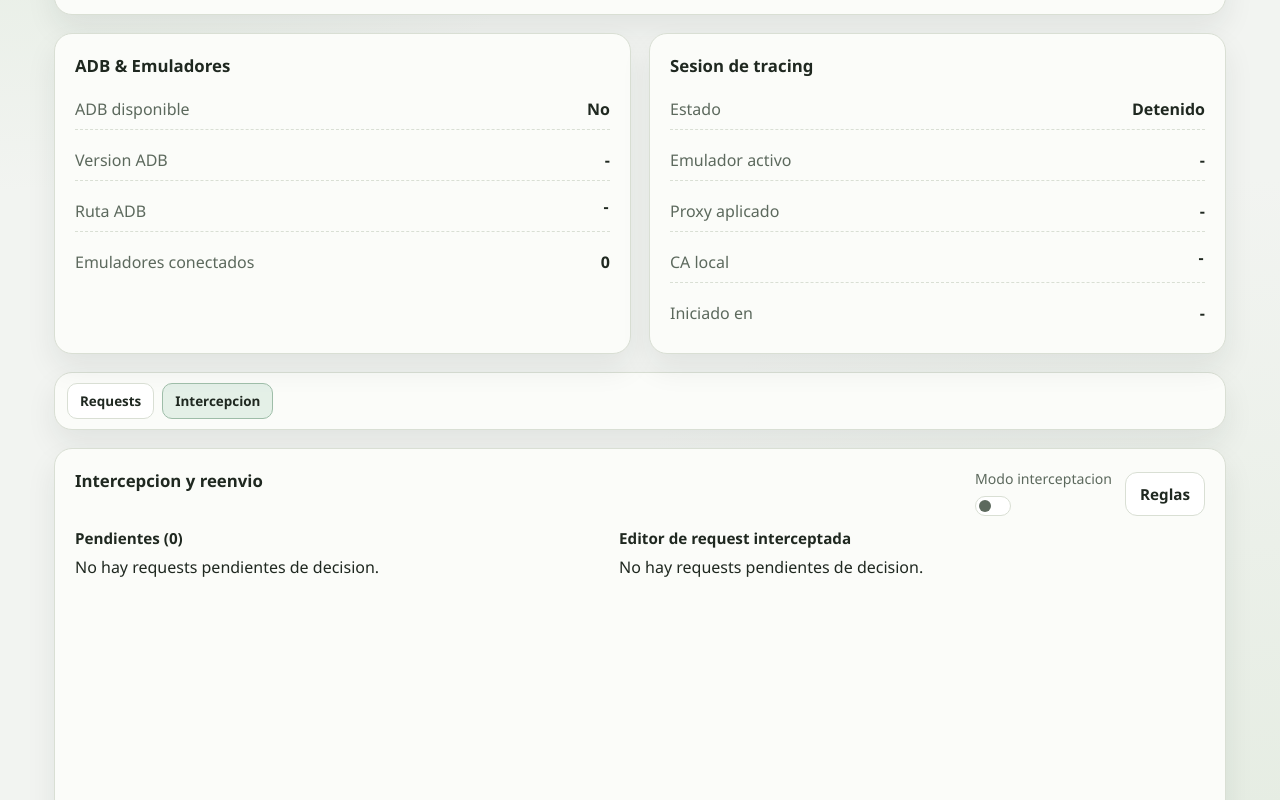
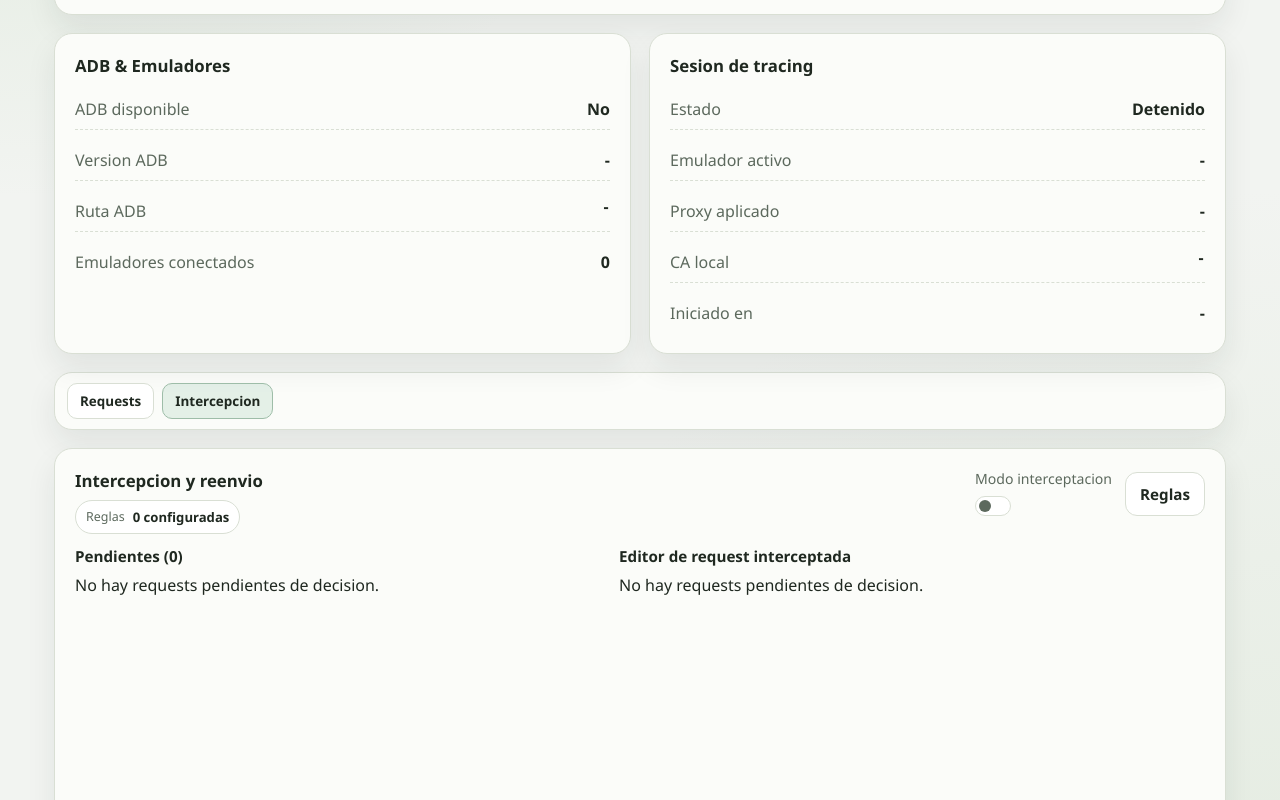
Before and after one commit to DerSarco/httprequesttracer_matecode, a React (Vite) app: page / in a window 1280 px wide. Both pictures are taken after a click on the button "Intercepcion". Shown: the part 604-1404 px from the top of the page. Built offline with nearby package versions, Linux system fonts and the light colour scheme.

Commit message:
feat: improve interception feedback

```diff
--- a/src/App.css
+++ b/src/App.css
@@ -8,6 +8,9 @@
   --muted: #5c695d;
   --brand: #1f6d4a;
   --brand-strong: #16573b;
+  --success: #1f8f58;
+  --success-strong: #176d42;
+  --success-rgb: 31, 143, 88;
   --danger: #a73131;
   --warning: #9e6c1d;
   --info: #245d9f;
@@ -31,6 +34,9 @@
   --muted: #b7c7b8;
   --brand: #5eb98e;
   --brand-strong: #409b71;
+  --success: #5fdb95;
+  --success-strong: #9df0bc;
+  --success-rgb: 95, 219, 149;
   --danger: #ff8a8a;
   --warning: #f3c15d;
   --info: #7cb7ff;
@@ -394,6 +400,16 @@ h3 {
   gap: 12px;
 }
 
+.interception-title-block {
+  display: flex;
+  flex-direction: column;
+  gap: 8px;
+}
+
+.interception-title-block h2 {
+  margin: 0;
+}
+
 .interception-controls {
   display: flex;
   gap: 10px;
@@ -645,6 +661,11 @@ h3 {
   background: var(--surface-alt);
   color: var(--muted);
   font-size: 0.78rem;
+  transition:
+    background 140ms ease,
+    border-color 140ms ease,
+    color 140ms ease,
+    box-shadow 140ms ease;
 }
 
 .traffic-badge strong {
@@ -653,13 +674,24 @@ h3 {
 }
 
 .traffic-badge.is-on {
-  background: rgba(31, 109, 74, 0.1);
-  border-color: rgba(31, 109, 74, 0.28);
-  color: var(--brand);
+  background: rgba(var(--success-rgb), 0.14);
+  border-color: rgba(var(--success-rgb), 0.4);
+  color: var(--success-strong);
+  box-shadow: inset 0 0 0 1px rgba(var(--success-rgb), 0.16);
 }
 
 .traffic-badge.is-on strong {
-  color: var(--brand);
+  color: var(--success-strong);
+}
+
+.traffic-badge.is-on::before {
+  content: "";
+  width: 8px;
+  height: 8px;
+  border-radius: 50%;
+  background: var(--success);
+  box-shadow: 0 0 0 4px rgba(var(--success-rgb), 0.18);
+  flex: none;
 }
 
 .filters-row {
--- a/src/App.tsx
+++ b/src/App.tsx
@@ -93,6 +93,7 @@ function App() {
   const [exitModalOpen, setExitModalOpen] = useState(false);
   const [exitBusy, setExitBusy] = useState(false);
   const exitBusyRef = useRef(false);
+  const previousPendingIdsRef = useRef<number[]>([]);
 
   const [interceptTimeoutInput, setInterceptTimeoutInput] = useState("12000");
   const [interceptRulesInput, setInterceptRulesInput] = useState<InterceptionRule[]>([]);
@@ -682,6 +683,17 @@ function App() {
 
     setEditorCookies(getHeaderValue(selectedPending.headers, "cookie") ?? "");
   }, [selectedPending?.id]);
+
+  useEffect(() => {
+    const pendingIds = pendingIntercepts.map((request) => request.id);
+    const hasNewPendingRequest = pendingIds.some((id) => !previousPendingIdsRef.current.includes(id));
+
+    if (hasNewPendingRequest && activeWorkspaceTab !== "interception") {
+      setActiveWorkspaceTab("interception");
+    }
+
+    previousPendingIdsRef.current = pendingIds;
+  }, [activeWorkspaceTab, pendingIntercepts]);
 
   useEffect(() => {
     if (!copyFeedback) return;
@@ -926,7 +938,15 @@ function App() {
       {activeWorkspaceTab === "interception" && (
       <section className="panel interception-panel">
         <div className="interception-header">
-          <h2>{texts.interceptionTitle}</h2>
+          <div className="interception-title-block">
+            <h2>{texts.interceptionTitle}</h2>
+            <div className="traffic-summary">
+              <span className="traffic-badge">
+                <span>{texts.interceptionRules}</span>
+                <strong>{interceptionRulesSummary}</strong>
+              </span>
+            </div>
+          </div>
           <div className="interception-controls">
             <div className="switch-field">
               <span>{texts.interceptionEnabled}</span>
@@ -1422,7 +1442,12 @@ function App() {
                 disabled={busy || interceptBusy}
               />
             </label>
-            {interceptRulesInput.length === 0 && <p className="muted">{texts.interceptionRulesEmptyHint}</p>}
+            {interceptRulesInput.length === 0 && (
+              <>
+                <p className="muted">{texts.interceptionRulesEmptyHint}</p>
+                <p className="muted">{texts.interceptionRulesAddHint.replace("{action}", texts.addRule)}</p>
+              </>
+            )}
             {interceptRulesInput.length > 0 && (
               <div className="interception-rules">
                 {interceptRulesInput.map((rule) => (
--- a/src/shared/contracts.ts
+++ b/src/shared/contracts.ts
@@ -260,6 +260,7 @@ export type LocaleTexts = {
   interceptionRuleEnabled: string;
   interceptionRules: string;
   interceptionRulesEmptyHint: string;
+  interceptionRulesAddHint: string;
   manageRules: string;
   close: string;
   addRule: string;
--- a/src/shared/i18n/locales.ts
+++ b/src/shared/i18n/locales.ts
@@ -143,6 +143,7 @@ export const LOCALES: Record<Language, LocaleTexts> = {
     interceptionRuleEnabled: "Activa",
     interceptionRules: "Reglas",
     interceptionRulesEmptyHint: "Sin reglas activas: se intercepta todo.",
+    interceptionRulesAddHint: "Agrega la primera desde \"{action}\" para empezar a filtrar.",
     manageRules: "Reglas",
     close: "Cerrar",
     addRule: "Agregar regla",
@@ -303,6 +304,7 @@ export const LOCALES: Record<Language, LocaleTexts> = {
     interceptionRuleEnabled: "Enabled",
     interceptionRules: "Rules",
     interceptionRulesEmptyHint: "No active rules: intercept everything.",
+    interceptionRulesAddHint: "Add your first one from \"{action}\" to start filtering.",
     manageRules: "Rules",
     close: "Close",
     addRule: "Add rule",
```
Also changed, not shown: 1 other file (tests, documents, lock files or other folders).
